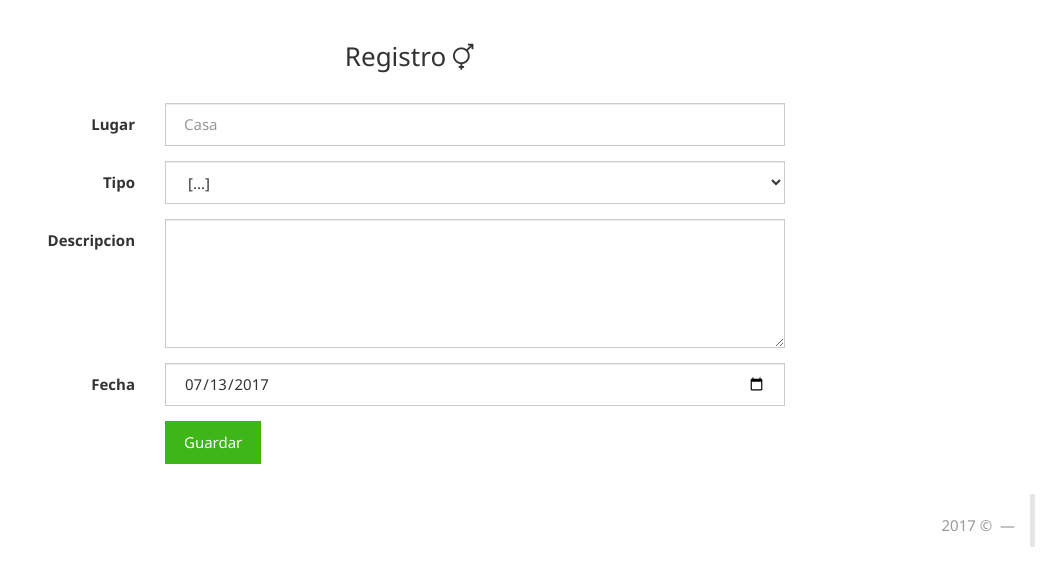
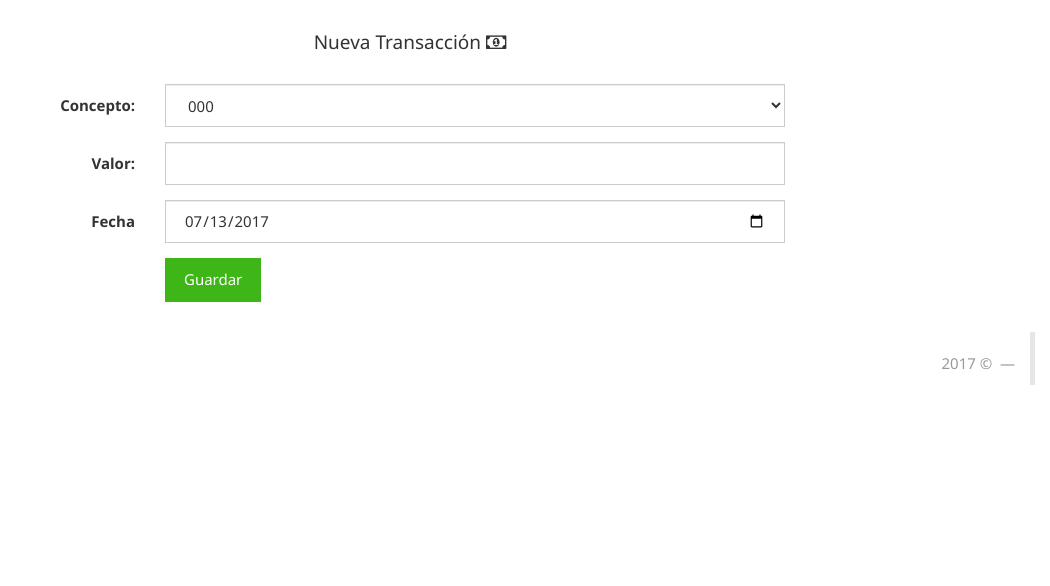
Before and after one commit to mhotavo/gastos, a CodeIgniter app: the page made by application/views/transacciones/agregar.php in a window 1280 px wide. Shown: the part 52-638 px from the top of the page, without its empty margins (230-1280 px from the left). Run offline with CodeIgniter, Linux system fonts and the light colour scheme; the template is opened without the code that fills it: most values are stand-ins (such as "Sample title", 1, 10 or a date in 2020).

Commit message:
Transaccion

```diff
--- a/application/config/autoload.php
+++ b/application/config/autoload.php
@@ -132,4 +132,4 @@ $autoload['language'] = array();
 |
 |	$autoload['model'] = array('first_model' => 'first');
 */
-$autoload['model'] = array('Concepto');
+$autoload['model'] = array('Concepto', 'Transaccion');
--- a/application/models/Concepto.php
+++ b/application/models/Concepto.php
@@ -17,7 +17,7 @@ class Concepto extends CI_Model
 
 	public function index()
 	{
-		$query = $this->db->get('conceptos');
+		$query = $this->db->query('SELECT * FROM conceptos ORDER BY CONCEPTO ASC');
 		return $query->result();
 	}
 
--- a/application/models/Evento.php
+++ b/application/models/Transaccion.php
@@ -1,14 +1,14 @@
 <?php
 
-class Evento extends CI_Model
+class Transaccion extends CI_Model
 {
 
-	public $ID_EVENTO;
-	public $LUGAR;
-	public $TIPO;
-	public $DESCRIPCION;
+	public $ID_TRANSACCION;
+	public $ID_CONCEPTO;
+	public $VALOR;
 	public $FECHA;
-	public $USUARIOLOG;
+	public $ID_USUARIO;
+
 
 	public function get_evento($id='')
 	{
@@ -18,9 +18,9 @@ class Evento extends CI_Model
 		return $query->result();
 	}
 
-	public function get_all()
+	public function index()
 	{
-		$query = $this->db->query('SELECT * FROM evento ORDER BY FECHA ASC');
+		$query = $this->db->get('transaccion');
 		return $query->result();
 	}
 
--- a/application/views/transacciones/agregar.php
+++ b/application/views/transacciones/agregar.php
@@ -2,43 +2,37 @@
 <body>
   <?php $this->load->view('overall/nav'); ?>
   <div class="container">
-    <h3 align="center">Registro <i class="fa fa-transgender" aria-hidden="true"></i></h3>
+    <h4 align="center">Nueva Transacción <i class="fa fa-money" aria-hidden="true"></i></h4>
     <br>
     <div class="row">
      <div class="col-md-2"></div>
      <div class="col-md-8">
-       <?=  form_open_multipart('eventos/agregar', 'class="form-horizontal"');  ?>
+       <?=  form_open_multipart('transacciones/agregar', 'class="form-horizontal"');  ?>
        <fieldset>
         <div class="form-group">
-         <label for="" class="col-lg-2 control-label">Lugar</label>
+         <label for="" class="col-lg-2 control-label">Concepto:</label>
          <div class="col-lg-10">
-           <input type="text" class="form-control" name="lugar" id="lugar" placeholder="Casa">
-         </div>
-       </div>
-       <div class="form-group">
-         <label for="" class="col-lg-2 control-label">Tipo</label>
-         <div class="col-lg-10">
-           <select name="tipo" id="tipo" class="form-control">
-             <option value="">[...]</option>
-             <option value="Andres">Regla</option>
-             <option value="Sex">Sex</option>
-             <option value="69">69</option>
-             <option value="El">Oral a Él</option>
-             <option value="Ella">Oral a Ella</option>
-             <option value="Inyeccion">Inyección</option>
-           </select>
-         </div>
-       </div>
-       <div class="form-group">
-         <label for="" class="col-lg-2 control-label">Descripcion</label>
-         <div class="col-lg-10">
-          <textarea  type="text" class="form-control" name="descripcion" id="descripcion"  rows="5" required></textarea>
+           <select name="ID_CONCEPTO" id="ID_CONCEPTO" class="form-control">
+
+             <?php
+             foreach ($concepto as $key => $row)
+             {
+              echo ' <option value="'. $row->ID_CONCEPTO.'">'. strtoupper($row->CONCEPTO).'</option>';
+            }
+            ?>
+          </select>
         </div>
       </div>
       <div class="form-group">
+       <label for="" class="col-lg-2 control-label">Valor: </label>
+       <div class="col-lg-10">
+         <input type="number" class="form-control" name="VALOR"  id="VALOR">
+       </div>
+     </div>
+     <div class="form-group">
        <label for="" class="col-lg-2 control-label">Fecha</label>
        <div class="col-lg-10">
-         <input type="date" class="form-control" name="fecha"  id="fecha" value="<?php echo date('Y-m-d'); ?>">
+         <input type="date" class="form-control" name="FECHA"  id="FECHA" value="<?php echo date('Y-m-d'); ?>">
        </div>
      </div>
 
--- a/application/views/transacciones/index.php
+++ b/application/views/transacciones/index.php
@@ -24,7 +24,7 @@
             $ant='';
             $next='';
             $dias='';
-            foreach ($eventos as $key => $row)
+            foreach ($transacciones as $key => $row)
             {
 
               ?>
```
Also changed, not shown: application/controllers/Transacciones.php (renamed from application/controllers/Eventos.php, +8 -7 lines).
